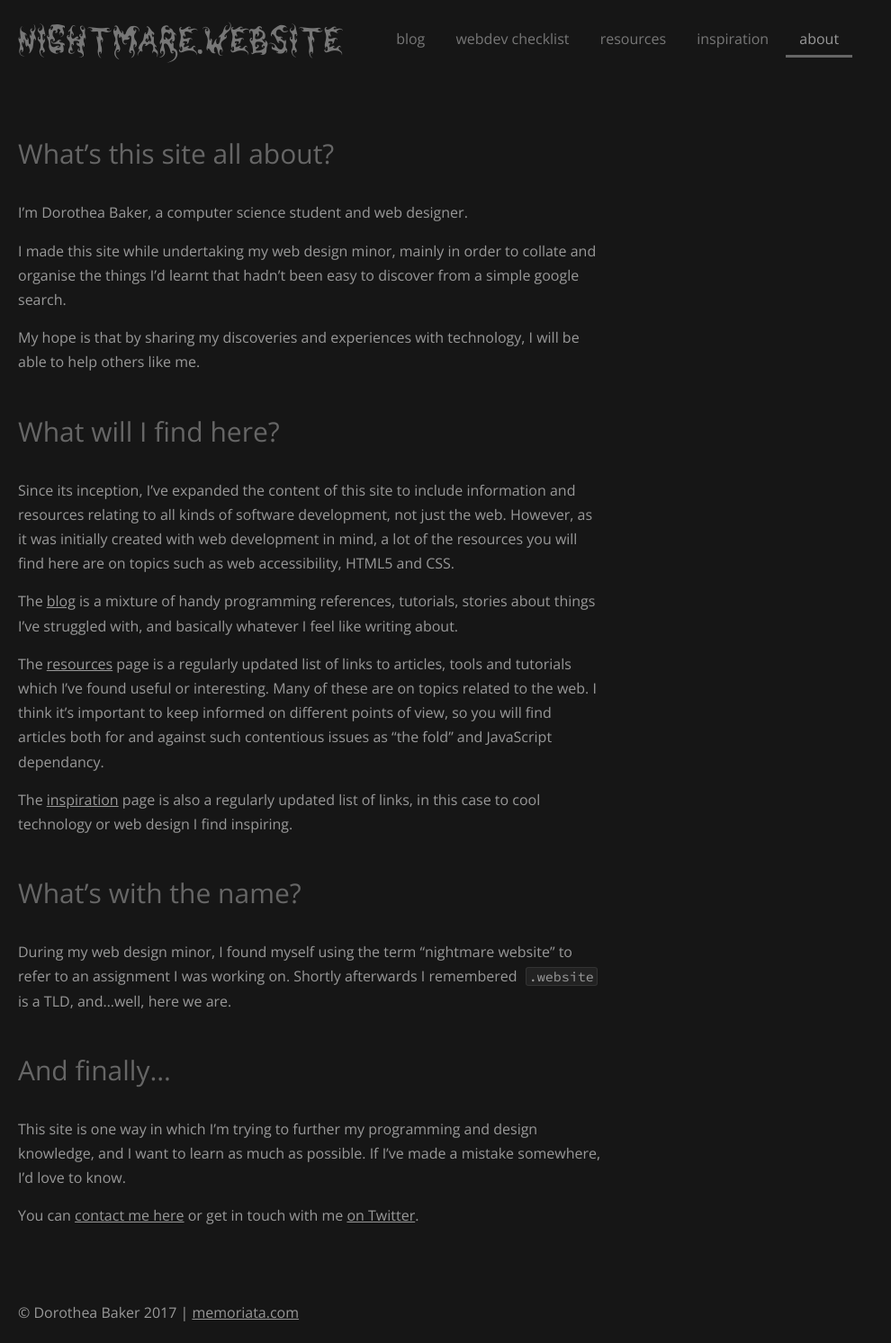
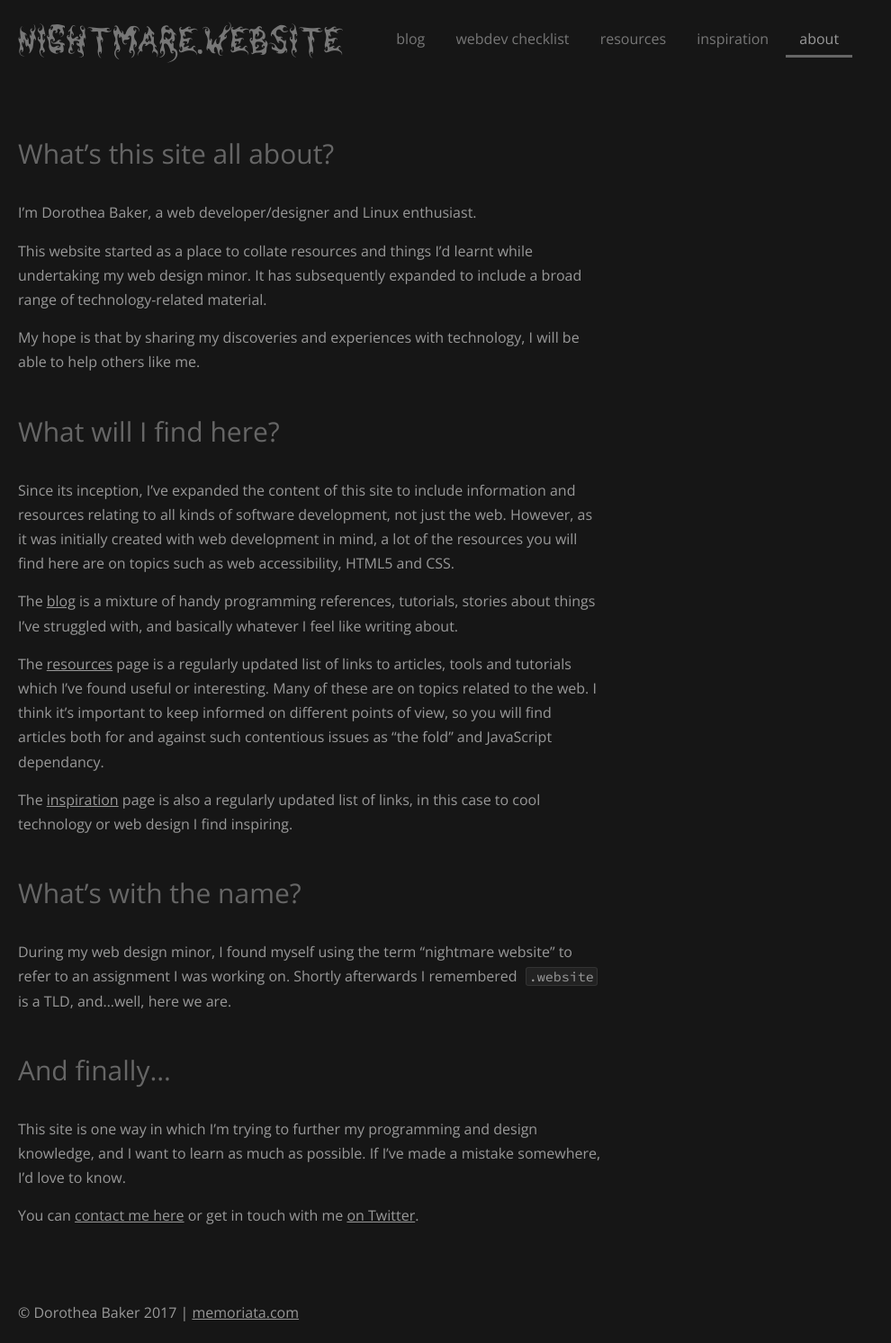
Before and after one commit to d-baker/nightmarewebsite, a Jekyll site: the page built from about.md, in a window 1280 px wide. Shown: the whole page at 90% size, without its empty margins (0-990 px from the left). Built offline with Jekyll 4.4.1, drawn with Linux system fonts in a browser that asks for light colours; some web fonts are replaced.

Commit message:
update about page

```diff
--- a/about.md
+++ b/about.md
@@ -6,9 +6,9 @@ permalink: /about/
 
 What's this site all about?
 ===========================
-I'm Dorothea Baker, a computer science student and web designer.
+I'm Dorothea Baker, a web developer/designer and Linux enthusiast.
 
-I made this site while undertaking my web design minor, mainly in order to collate and organise the things I'd learnt that hadn't been easy to discover from a simple google search.
+This website started as a place to collate resources and things I'd learnt while undertaking my web design minor. It has subsequently expanded to include a broad range of technology-related material.
 
 My hope is that by sharing my discoveries and experiences with technology, I will be able to help others like me.
 
```
